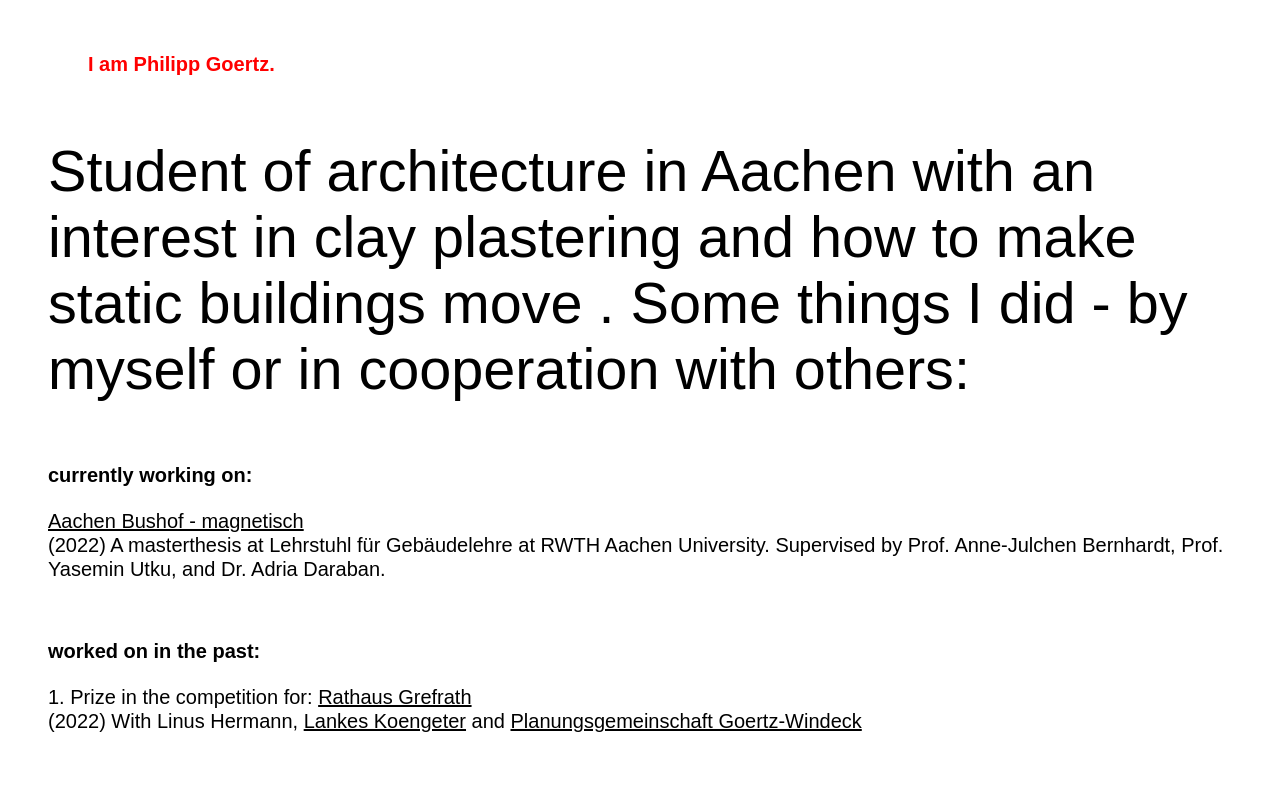
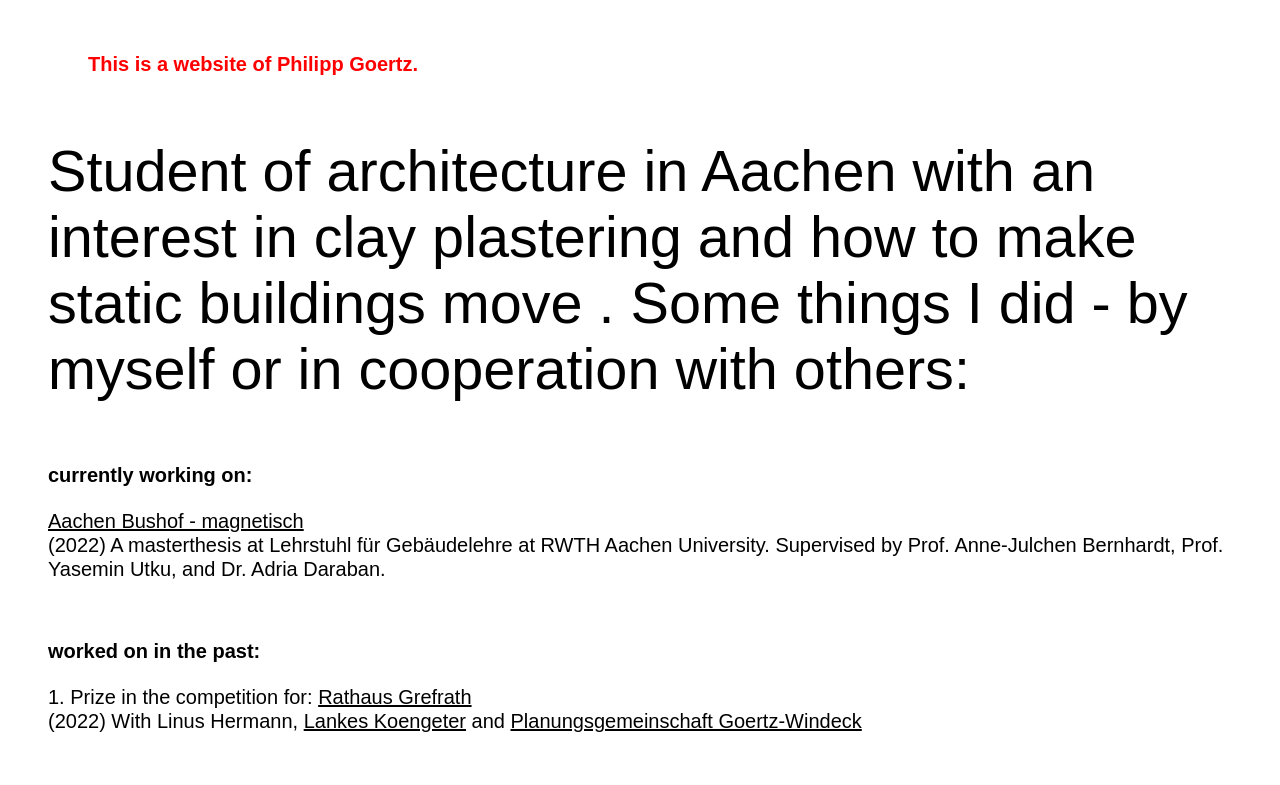
Before and after one commit to phire95/philippgoertz.github.io, a plain HTML site: page index.html in a window 1280 px wide. Shown: the top 785 px of the page. Drawn offline with Linux system fonts and the light colour scheme.

Commit message:
Update index.html

```diff
--- a/index.html
+++ b/index.html
@@ -20,7 +20,7 @@
         <![endif]-->
 
         <ul>
-            <t2> I am Philipp Goertz.</t2>
+            <t2> This is a website of Philipp Goertz.</t2>
         </ul>
 
         <p> Student of architecture in Aachen with an interest in clay plastering and how to make static buildings move . Some things I did - by myself or in cooperation with others:</p>
```
